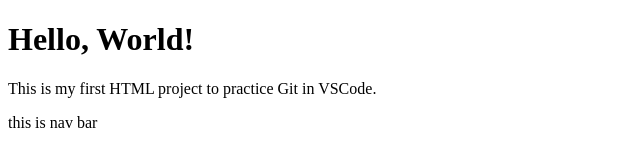
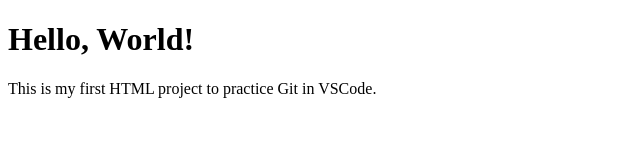
Before and after one commit to Yugandhar45/Learn_git, a plain HTML site: page Learn_git/index.html in a window 1280 px wide. Shown: the whole page, without its empty margins (0-640 px from the left). Drawn offline with Linux system fonts and the light colour scheme.

Commit message:
commiting code

```diff
--- a/Learn_git/index.html
+++ b/Learn_git/index.html
@@ -8,6 +8,5 @@
 <body>
     <h1>Hello, World!</h1>
     <p>This is my first HTML project to practice Git in VSCode.</p>
-    <nav>this is nav bar</nav>
 </body>
 </html>
```
